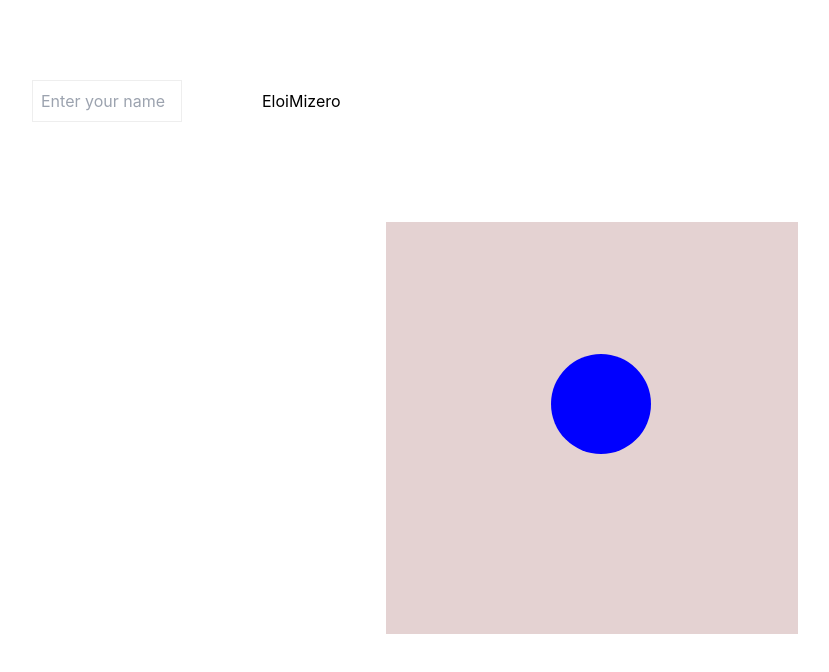
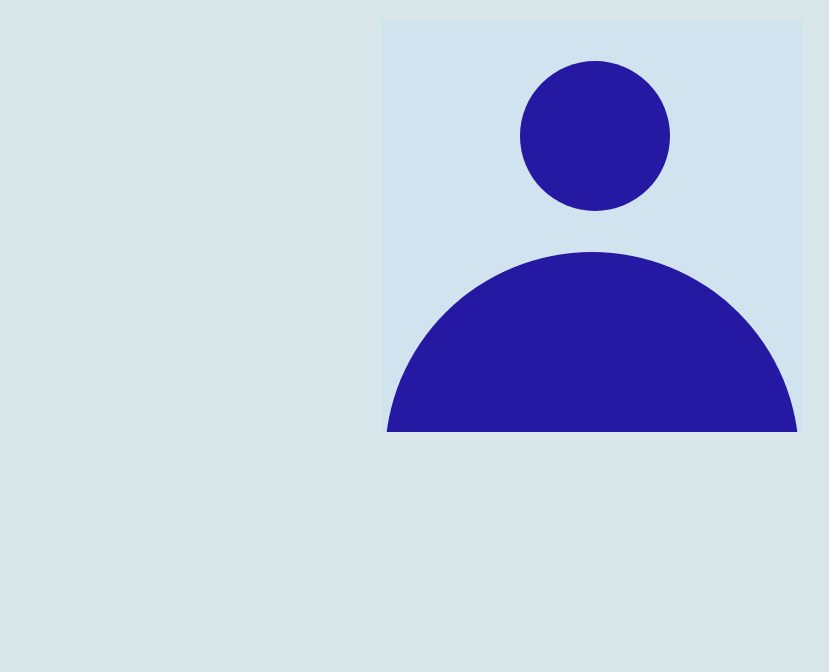
Before and after one commit to gasaroleila/avataar-generator, a React (Vite) app: page / in a window 1280 px wide. Shown: the top 672 px of the page, without its empty margins (48-877 px from the left). Built offline with nearby package versions, Linux system fonts and the light colour scheme.

Commit message:
refactor

```diff
--- a/package.json
+++ b/package.json
@@ -8,6 +8,7 @@
     "preview": "vite preview"
   },
   "dependencies": {
+    "query-string": "^7.1.1",
     "react": "^17.0.2",
     "react-dom": "^17.0.2",
     "sass": "^1.49.8"
--- a/src/App.css
+++ b/src/App.css
@@ -1,23 +1,35 @@
+:root {
+    --main-front-color:#0d0e3a;
+    --main-back-color:#d1e3ee;
+}
+body {
+    background-color: rgb(217, 231, 235);
+}
 .outer {
-  width: 412px;
+  width: 422px;
   height: 412px;
   margin: 20px auto;
+  overflow: hidden;
   position: relative;
-  background: rgb(228, 210, 210);
+  background: var(--main-back-color);
 }
 .inner {
-  background: blue;
+  background: var(--main-front-color);
   border-radius: 50%;
   position: absolute;
-  top: 32%;
-  left: 40%;
-  height: 100px;
-  width: 100px;
+  top: 10%;
+  left: 33%;
+  height: 150px;
+  width: 150px;
 }
-.inputEl {
-  margin: 5em;
-  width: 150px;
-  padding: .5em;
-  outline: none;
-  border: 1px solid #eee;
+.trunk {
+    background: var(--main-front-color);
+    border-top-right-radius: 100%;
+    border-top-left-radius: 100%;
+    border-bottom-left-radius: 0px;
+    border-bottom-right-radius: 0px;
+    margin: auto;
+    margin-top: 55%;
+    height: 100%;
+    width: 98%;
 }
--- a/src/components/Avatar.tsx
+++ b/src/components/Avatar.tsx
@@ -1,48 +1,32 @@
 import React, { useRef, useEffect, useLayoutEffect } from "react";
 import { useState } from "react";
+import queryString from "query-string";
+
 import "../App.css";
-import colorCombination from "../utils/colorCombination";
-import colorCollection from "../utils/colors/colorCollection";
 
 function Avatar() {
-  const [username, setUsername] = useState<string>("EloiMizero");
-  const [colorSection, setColorSection] = useState<any>();
-  const [bgColor, setBgColor] = useState<any>();
-  const [innerColor, setInnerColor] = useState<any>()
-  const [colors, setColors] = useState<any>({});
-  let outerRef = useRef<HTMLDivElement>(null);
-  let innerRef = useRef<HTMLDivElement>(null);
+    let frontColor;
+    let backColor;
 
-  useEffect(() => {
-    setColors(colorCombination(username));
-      setColorSection(colorCollection[parseInt(colors?.index)])
-    console.log(colorSection)
-    if (colors?.colors) {
-      setBgColor(colorSection[parseInt(colors?.colors[0])])
-      console.log(bgColor)
-      setInnerColor(colorSection[parseInt(colors?.colors[1])])
+    frontColor = Math.floor(Math.random() * 16777215).toString(16);
+    backColor = Math.floor(Math.random() * 16777215).toString(16);
+
+    document.documentElement.style.setProperty("--main-front-color", "#" + frontColor);
+    while ("#" + frontColor == "#" + backColor && frontColor < "B0BEC5") {
+        backColor = Math.floor(Math.random() * 16777215).toString(16);
+        if ("#" + backColor == "#e1e3ee") {
+            frontColor = Math.floor(Math.random() * 16777215).toString(16);
+        } else if ("#" + frontColor == "#e1e3ee") {
+            backColor = Math.floor(Math.random() * 16777215).toString(16);
+        }
     }
-  }, []);
-
-  useLayoutEffect(() => {
-    if (outerRef.current && innerRef.current) {
-      outerRef.current.style.backgroundColor = bgColor;
-      innerRef.current.style.backgroundColor = innerColor;
-    }
-  });
-  return (
-    <>
-      <input
-        className="inputEl"
-        placeholder="Enter your name"
-        onChange={(e) => setUsername(e.target.value)}
-      />
-      {username}
-      <div className="outer" ref={outerRef}>
-        <div className="inner" ref={innerRef}></div>
-      </div>
-    </>
-  );
+    document.documentElement.style.setProperty("--main-back-color", "#d1e3ee");
+    return (
+        <div className="outer">
+            <div className="inner"></div>
+            <div className="trunk"></div>
+        </div>
+    );
 }
 
 export default Avatar;
--- /dev/null
+++ b/src/components/TestAvatar.tsx
@@ -0,0 +1,66 @@
+import React, { useRef, useEffect, useLayoutEffect } from "react";
+import { useState } from "react";
+import queryString from "query-string";
+
+import "../App.css";
+import colorCombination from "../utils/colorCombination";
+import colorCollection from "../utils/colors/colorCollection";
+
+type colors = {
+    colors: number[] | undefined,
+    index: number | undefined
+}
+
+function Avatar() {
+    const [username, setUsername] = useState<any>("default");
+
+    const [colorSection, setColorSection] = useState<any | undefined>(0);
+
+    const [bgColor, setBgColor] = useState<any | undefined>("#ededed");
+    const [innerColor, setInnerColor] = useState<any | undefined>("#0d0e3a")
+
+    const [colors, setColors] = useState<colors>({ colors: [100, 500], index: 0 });
+
+    let outerRef = useRef<HTMLDivElement>(null);
+    let innerRef = useRef<HTMLDivElement>(null);
+    let trunkRef = useRef<HTMLDivElement>(null);
+
+    useEffect(() => {
+        if (location.search) {
+            let name = queryString.parse(location.search)?.username;
+
+            setColors(colorCombination("joy"));
+            setTimeout(() => {
+                console.log(colorCombination("77sd"));
+                if (colors.index && colors.colors) {
+                    setColorSection(colorCollection[colors?.index])
+                    setBgColor(colorSection[colors?.colors[0]])
+                    setInnerColor(colorSection[colors?.colors[1]])
+                    console.log(colors);
+                    setTimeout(() => {
+                        console.log(colorCombination("77sad"));
+
+                    }, 1000);
+                }
+            }, 1000);
+
+        }
+    }, [location.search]);
+
+    useEffect(() => {
+        if (outerRef.current && innerRef.current && trunkRef.current) {
+            outerRef.current.style.backgroundColor = bgColor;
+            innerRef.current.style.backgroundColor = innerColor;
+            trunkRef.current.style.backgroundColor = innerColor;
+        }
+    }, [bgColor, innerColor]);
+
+    return (
+        <div className="outer" ref={outerRef}>
+            <div className="inner" ref={innerRef}></div>
+            <div className="trunk" ref={trunkRef}></div>
+        </div>
+    );
+}
+
+export default Avatar;
--- a/src/utils/colorCombination.tsx
+++ b/src/utils/colorCombination.tsx
@@ -32,20 +32,25 @@ const combineColors = (l1: string, l2: string) => {
     }
 }
 
-let colorCombination = (username: string): object => {
+type colors = {
+    colors: number[] | undefined,
+    index: number | undefined
+}
+
+let colorCombination = (username: string): colors => {
     if (username.split("").includes(" ")) {
         let splitUsername = username.split("");
-        let index = collectionIndex(splitUsername[1]);
+        let index = parseInt(collectionIndex(splitUsername[1]));
         let colors = combineColors(splitUsername[0].charAt(0), splitUsername[1].charAt(1));
-        return { index, colors };
+        return { colors: colors, index: index };
     } else {
 
-        let index = collectionIndex(username);
+        let index = parseInt(collectionIndex(username));
         let colors = combineColors(username.charAt(0), username.charAt(1));
-        return { index, colors };
+        return { colors: colors, index: index };
     }
 }
 
-// console.log(colorCombination("igirimpuhweaime"));
+// console.log(colorCombination("igirimpuhweaime")); //return index and colors
 
 export default colorCombination;
```
Also changed, not shown: 1 other file (tests, documents, lock files or other folders).
